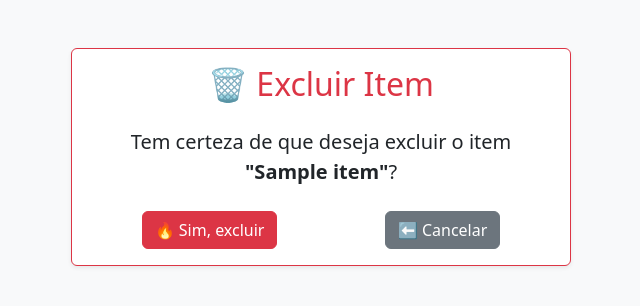
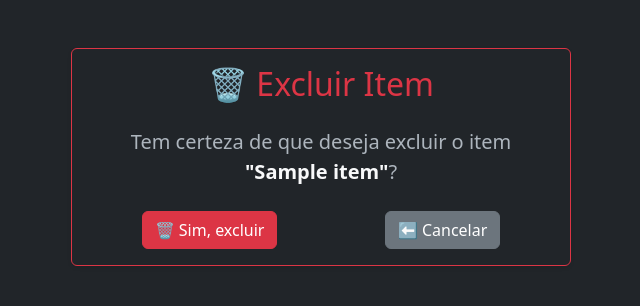
Before and after one commit to Rennan1/lista-compras, a Django app: page /compras/excluir_item/1/ in a window 1280 px wide. Shown: the top 306 px of the page, without its empty margins (319-959 px from the left). Run offline with Django 5.2, Linux system fonts and the light colour scheme; tables that the repository leaves empty hold one stand-in row (values such as "Sample post").

Commit message:
design ajustado para dark

```diff
--- a/compras/templates/adicionar_item.html
+++ b/compras/templates/adicionar_item.html
@@ -1,5 +1,5 @@
 <!DOCTYPE html>
-<html lang="pt-BR">
+<html lang="pt-BR" data-bs-theme="dark">
 <head>
     <meta charset="UTF-8">
     <meta name="viewport" content="width=device-width, initial-scale=1.0">
@@ -11,7 +11,7 @@
       rel="stylesheet"
     >
 </head>
-<body class="bg-light">
+<body class="bg-dark">
 
     <div class="container mt-5">
         <div class="card shadow-sm mx-auto" style="max-width: 500px;">
--- a/compras/templates/editar_item.html
+++ b/compras/templates/editar_item.html
@@ -1,5 +1,5 @@
 <!DOCTYPE html>
-<html lang="pt-BR">
+<html lang="pt-BR" data-bs-theme="dark">
 <head>
     <meta charset="UTF-8">
     <meta name="viewport" content="width=device-width, initial-scale=1.0">
@@ -11,7 +11,7 @@
       rel="stylesheet"
     >
 </head>
-<body class="bg-light">
+<body class="bg-dark">
 
     <div class="container mt-5">
         <div class="card shadow-sm mx-auto" style="max-width: 500px;">
--- a/compras/templates/excluir_item.html
+++ b/compras/templates/excluir_item.html
@@ -1,5 +1,5 @@
 <!DOCTYPE html>
-<html lang="pt-BR">
+<html lang="pt-BR" data-bs-theme="dark">
 <head>
     <meta charset="UTF-8">
     <meta name="viewport" content="width=device-width, initial-scale=1.0">
@@ -11,7 +11,7 @@
       rel="stylesheet"
     >
 </head>
-<body class="bg-light">
+<body class="bg-dark">
 
     <div class="container mt-5">
         <div class="card shadow-sm mx-auto border-danger" style="max-width: 500px;">
@@ -20,14 +20,14 @@
 
                 <p class="mb-4 fs-5">
                     Tem certeza de que deseja excluir o item<br>
-                    <strong class="text-dark">"{{ item.nome }}"</strong>?
+                    <strong class="text-light">"{{ item.nome }}"</strong>?
                 </p>
 
                 <form method="post">
                     {% csrf_token %}
                     <div class="d-flex justify-content-around">
                         <button type="submit" class="btn btn-danger">
-                            🔥 Sim, excluir
+                            🗑️ Sim, excluir
                         </button>
                         <a href="{% url 'index' %}" class="btn btn-secondary">
                             ⬅️ Cancelar
--- a/compras/templates/index.html
+++ b/compras/templates/index.html
@@ -1,6 +1,6 @@
 {% load static %} <!-- Carrega a biblioteca de tags estáticas do Django -->
 <!DOCTYPE html>
-<html lang="pt-BR">
+<html lang="pt-BR" data-bs-theme="dark">
 <head>
     <meta charset="UTF-8">
     <meta name="viewport" content="width=device-width, initial-scale=1.0">
@@ -12,7 +12,7 @@
       rel="stylesheet"
     >
 </head>
-<body class="bg-light">
+<body class="bg-dark">
 
     <div class="container mt-4">
 
```
